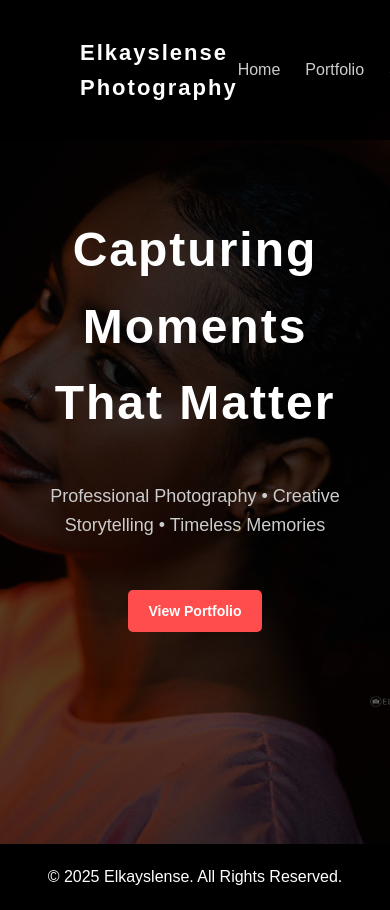
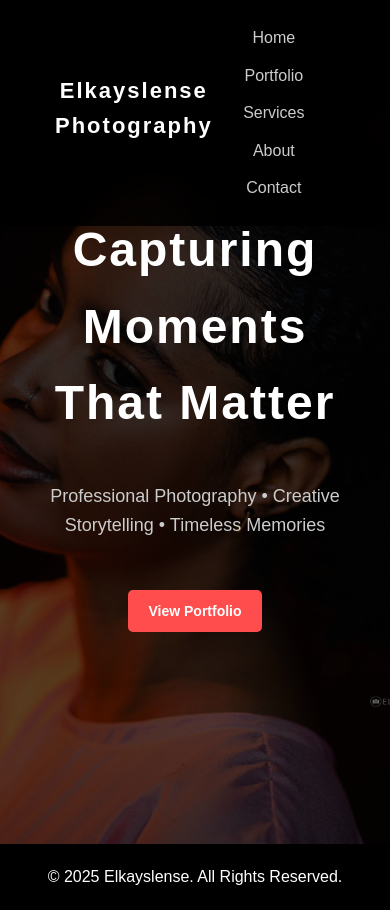
Before and after one commit to elkayslense/elkayslense-portfolio, a plain HTML site: page index.html in a window 390 px wide. Drawn offline with Linux system fonts and the light colour scheme.

Commit message:
Refactor and enhance CSS styles

```diff
--- a/css/style.css
+++ b/css/style.css
@@ -638,3 +638,37 @@ section {
 .social-links img {
     filter: invert(1);
 }
+/* ===== Mobile Layout Fix (No Hamburger) ===== */
+@media (max-width: 768px) {
+
+  body {
+    overflow-x: hidden;
+  }
+
+  .header {
+    padding: 10px 15px;
+  }
+
+  .nav-container {
+    flex-direction: column;
+    align-items: center;
+  }
+
+  .logo {
+    margin-bottom: 10px;
+    text-align: center;
+  }
+
+  .nav-links {
+    display: flex;
+    flex-direction: column;
+    gap: 12px;
+    width: 100%;
+    align-items: center;
+  }
+
+  .nav-links li a {
+    font-size: 16px;
+    padding: 10px 0;
+  }
+    }
```
